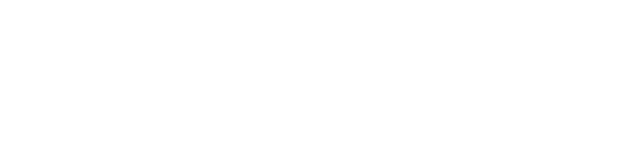
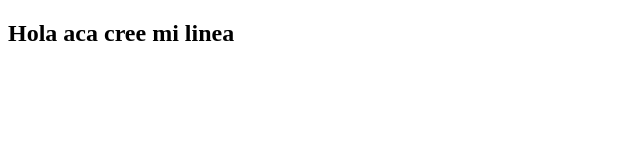
Before and after one commit to alexisurbina435/Entregable-fip-grupo-28, a plain HTML site: page index.html in a window 1280 px wide. Shown: the whole page, without its empty margins (0-640 px from the left). Drawn offline with Linux system fonts and the light colour scheme.

Commit message:
agregue un div y un h2

```diff
--- a/index.html
+++ b/index.html
@@ -6,6 +6,8 @@
     <title>Document</title>
 </head>
 <body>
-
+    <div>
+        <h2>Hola aca cree mi linea</h2>
+    </div>
 </body>
 </html>
```
